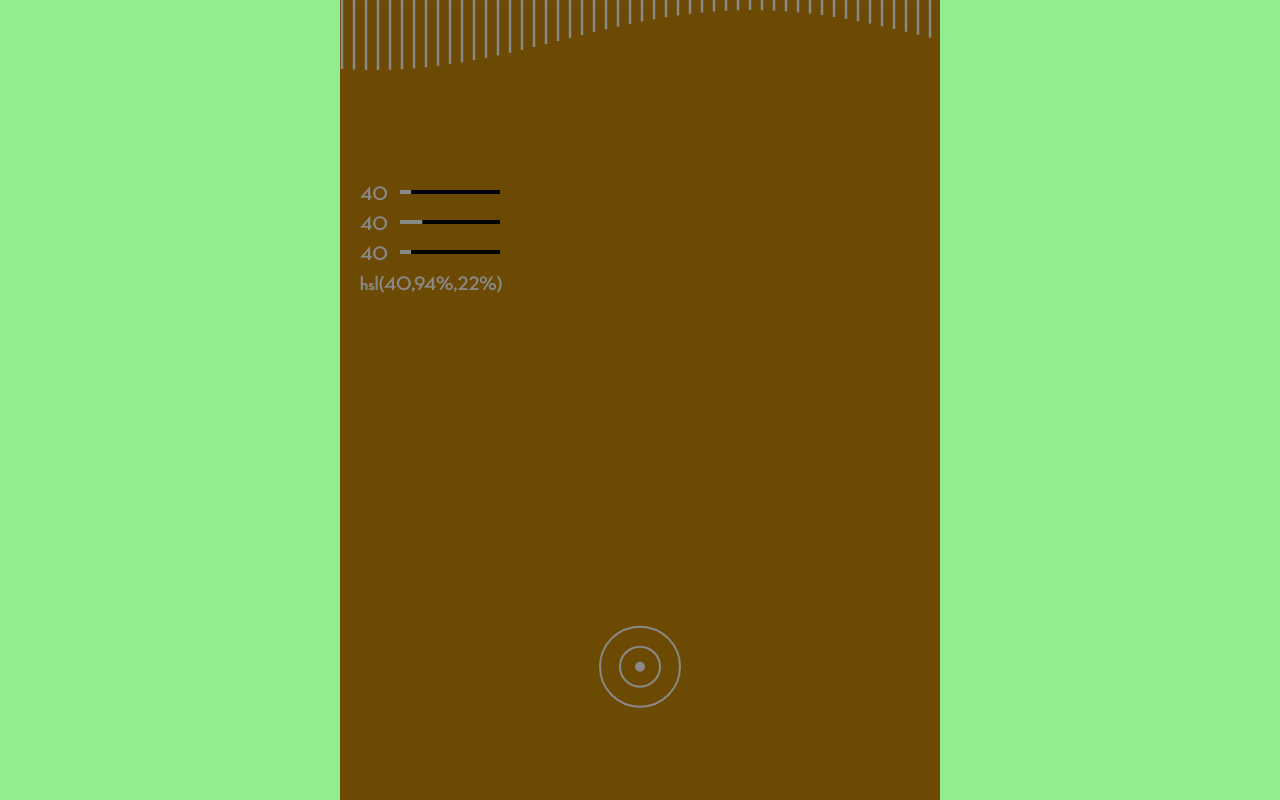
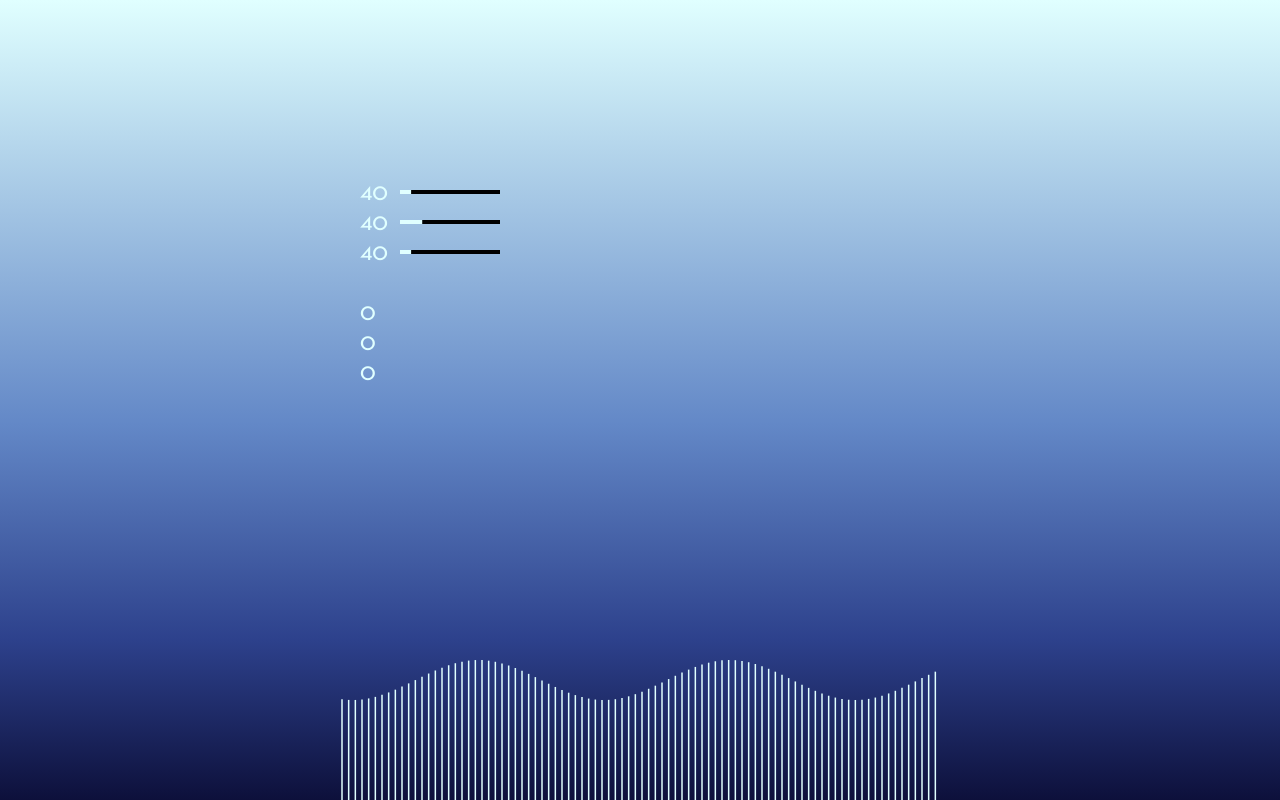
Before and after one commit to jaredstanley/divingboard, a website built with webpack: page index.html in a window 1280 px wide. Built offline with nearby package versions, Linux system fonts and the light colour scheme.

Commit message:
adding rotation acceleration from hold demo

```diff
--- a/index.html
+++ b/index.html
@@ -3,7 +3,8 @@
 <html lang="en">
 <head>
   <meta charset="UTF-8">
-  <meta name="viewport" content="width=device-width; initial-scale=1.0; maximum-scale=1.0; user-scalable=0;" /><meta name="apple-mobile-web-app-capable" content="yes" />
+  <meta name="viewport" content="width=device-width, initial-scale=1.0, maximum-scale=1.0, user-scalable=0" />
+  <meta name="apple-mobile-web-app-capable" content="yes" />
   <link rel="stylesheet" href="style.css">
   <title>diving board</title>
 
--- a/index.js
+++ b/index.js
@@ -14,6 +14,11 @@ config:{
     x:40,
     y:40,
     z:40
+  },
+  curAcl:{
+    alpha:0,
+    beta:0,
+    gamma:0
   },
   curClr:"none"
 },
@@ -36,6 +41,9 @@ init: function(){
        _App.config.curDeg.y = parseInt((e.gamma+90)+_App.config.yoffset)%360;
        _App.config.curDeg.z = parseInt(e.alpha+_App.config.zoffset)%360;
     });
+    if(window.DeviceMotionEvent!=undefined){
+      window.addEventListener('ondevicemotion', _App.accelerate, false);
+    }
     document.body.addEventListener("touchmove", function(event) { event.preventDefault();    event.stopPropagation();}, false);
 
   },
@@ -46,63 +54,56 @@ init: function(){
     _App.bgCanvas = document.getElementById("bgCanvas");
     _App.bgCtx = _App.bgCanvas.getContext("2d");
   },
-  createNewCanvas:function(){
-    console.log("createNewCanvas");
-    var c = document.createElement('canvas');
-    c.setAttribute("id", "canvas");
-    c.setAttribute("width", _App.width);
-    c.setAttribute("height", _App.height);
-    document.body.appendChild(c);
-    _App.mainCanvas = document.getElementById("canvas");
-    _App.mainCtx = _App.mainCanvas.getContext("2d");
-    console.log("_App.mainCanvas.width");
-  },
   update:function(){
     // console.log("update");
     //
     _App.mainCtx.clearRect(0,0,_App.mainCanvas.width, _App.mainCanvas.height)
     _App.mainCtx.fillStyle = _App.config.curClr;
-    _App.mainCtx.rect(0,0,_App.mainCanvas.width, _App.mainCanvas.height);
-    _App.mainCtx.fill();
+    // _App.mainCtx.rect(0,0,_App.mainCanvas.width, _App.mainCanvas.height);
+    // _App.mainCtx.fill();
     //
-    _App.mainCtx.fillStyle = _App.mainCtx.strokeStyle="#898989";
-    _App.mainCtx.lineWidth=2.5;
-    var count = 50;
+    _App.mainCtx.fillStyle = _App.mainCtx.strokeStyle="#e0ffff";
+    _App.mainCtx.lineWidth=1.5;
+    var count = 90;
     _App.ang+=.025;
     for (var i = 0; i < count; i++) {
-      var y = Math.cos(_App.ang+(i/10))*30+40;
+      var y = Math.cos(_App.ang+(i/6))*20+40;
       var x = (_App.mainCanvas.width/count) * i + 2;
       _App.mainCtx.beginPath();
-      _App.mainCtx.moveTo(x,0);
+      _App.mainCtx.moveTo(x,window.innerHeight);
       // _App.mainCtx.lineTo(x,Math.random()*30+10);
-      _App.mainCtx.lineTo(x,y);
+      _App.mainCtx.lineTo(x,y+(window.innerHeight*0.8));
       _App.mainCtx.stroke();
 
     }//
 
     _App.updateRGB();
-    _App.drawStats();
+   _App.drawStats();
   },
   drawStats(){
     var c =_App.config.curDeg;
+    var d =_App.config.curAcl;
 
-    _App.mainCtx.beginPath();
-    _App.mainCtx.lineWidth=2;
-    _App.mainCtx.arc(_App.mainCanvas.width/2,_App.mainCanvas.height/1.2,40,0,2*Math.PI);
-    _App.mainCtx.stroke();
-    _App.mainCtx.beginPath();
-    _App.mainCtx.arc(_App.mainCanvas.width/2,_App.mainCanvas.height/1.2,20,0,2*Math.PI);
-    _App.mainCtx.stroke();
-    _App.mainCtx.beginPath();
-    _App.mainCtx.arc(_App.mainCanvas.width/2,_App.mainCanvas.height/1.2,5,0,2*Math.PI);
-    _App.mainCtx.fill();
+    // _App.mainCtx.beginPath();
+    // _App.mainCtx.lineWidth=2;
+    // _App.mainCtx.arc(_App.mainCanvas.width/2,_App.mainCanvas.height/1.2,40,0,2*Math.PI);
+    // _App.mainCtx.stroke();
+    // _App.mainCtx.beginPath();
+    // _App.mainCtx.arc(_App.mainCanvas.width/2,_App.mainCanvas.height/1.2,20,0,2*Math.PI);
+    // _App.mainCtx.stroke();
+    // _App.mainCtx.beginPath();
+    // _App.mainCtx.arc(_App.mainCanvas.width/2,_App.mainCanvas.height/1.2,5,0,2*Math.PI);
+    // _App.mainCtx.fill();
 
     _App.mainCtx.font = "20px neutra";
     _App.mainCtx.lineWidth=1;
     _App.mainCtx.fillText(c.x,20,200);
     _App.mainCtx.fillText(c.y,20,230);
     _App.mainCtx.fillText(c.z,20,260);
-    _App.mainCtx.fillText(_App.config.curClr,20,290);
+    // _App.mainCtx.fillText(_App.config.curClr,20,290);
+    _App.mainCtx.fillText(d.beta,20,320);
+    _App.mainCtx.fillText(d.gamma,20,350);
+    _App.mainCtx.fillText(d.alpha,20,380);
 
     _App.mainCtx.save();
     _App.mainCtx.fillStyle="#000";
@@ -157,7 +158,10 @@ init: function(){
    _App.bgCanvas.setAttribute('height',  Math.min(window.innerHeight, 900));
    _App.ang = 1;
    _App.update();
-  }
+ },
+ accelerate:function(){
+
+ }
 }
 window.onload=function(){
   window._App = _App;
--- a/package.json
+++ b/package.json
@@ -7,7 +7,7 @@
     "test": "echo \"Error: no test specified\" && exit 1",
     "build": "webpack --progress --mode=production",
     "watch": "webpack --progress --watch",
-    "server": "webpack-dev-server --open --host 10.0.0.213"
+    "server": "webpack-dev-server --open"
   },
   "keywords": [],
   "author": "",
--- a/style.css
+++ b/style.css
@@ -1,5 +1,4 @@
 body{
-	/*background-color: #fff;*/
 	margin: 0px;
 	padding: 0px;
 	overflow: auto;
@@ -7,13 +6,12 @@ body{
 	color: #000;
 }
 #contentArea {
-  background-color: lightgreen;
+background: linear-gradient(180deg, rgba(224,255,255,1) 0%, rgba(99,136,199,1) 53%, rgba(45,65,140,1) 80%, rgba(13,16,59,1) 100%);
   display: flex;
   justify-content: center;
 
 }
 #gameCanvas {
-  background-color: #242424;
   position: absolute;
   /* left: 100px; */
   /* width: 100%;
@@ -24,7 +22,7 @@ body{
 }
 
 #statsPanel {
-  /* background-color: blue;
+   background-color: orange;
   display: block;
   position:inherit;
   width: 100%;
```
Also changed, not shown: 1 other file.
